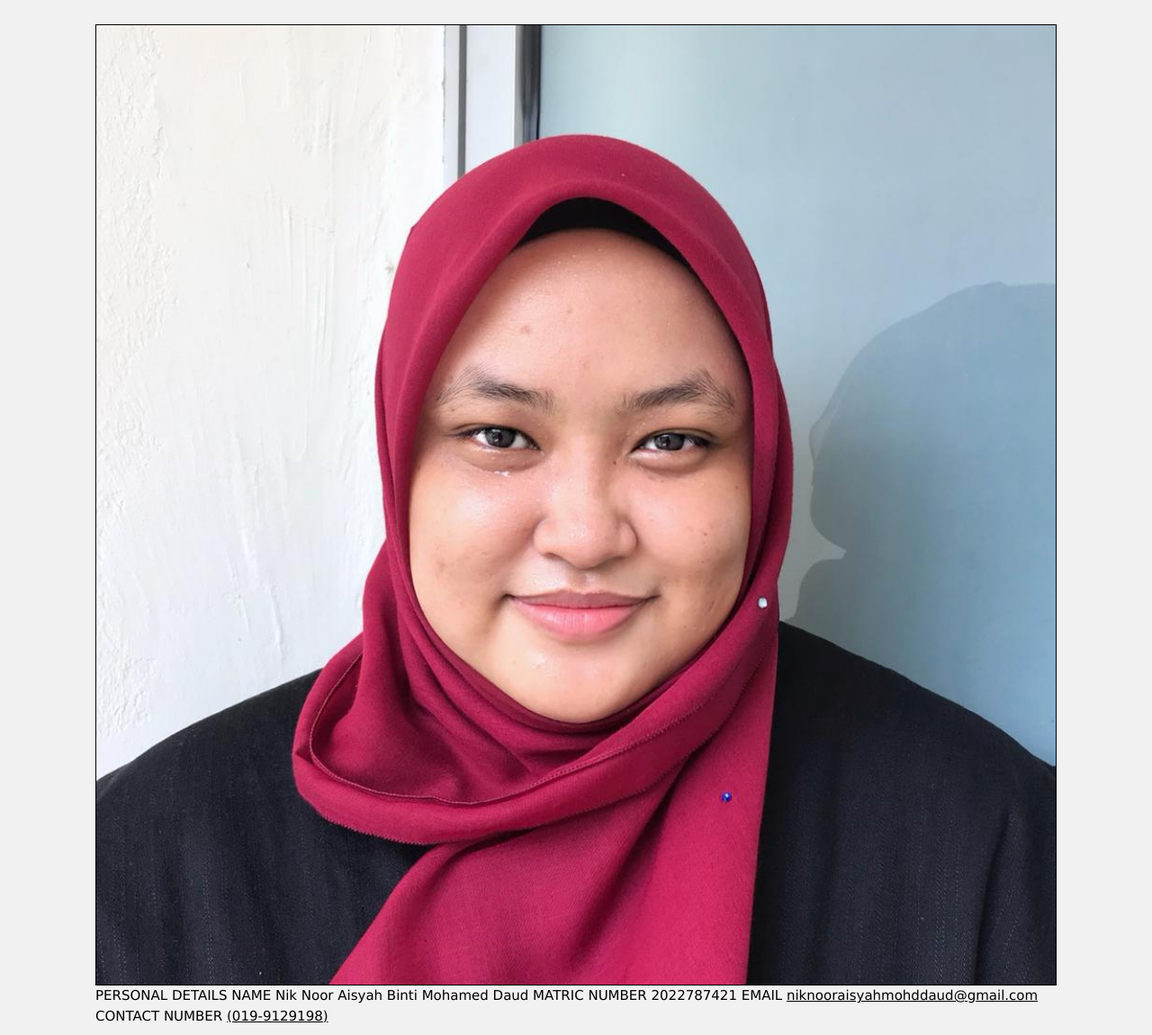
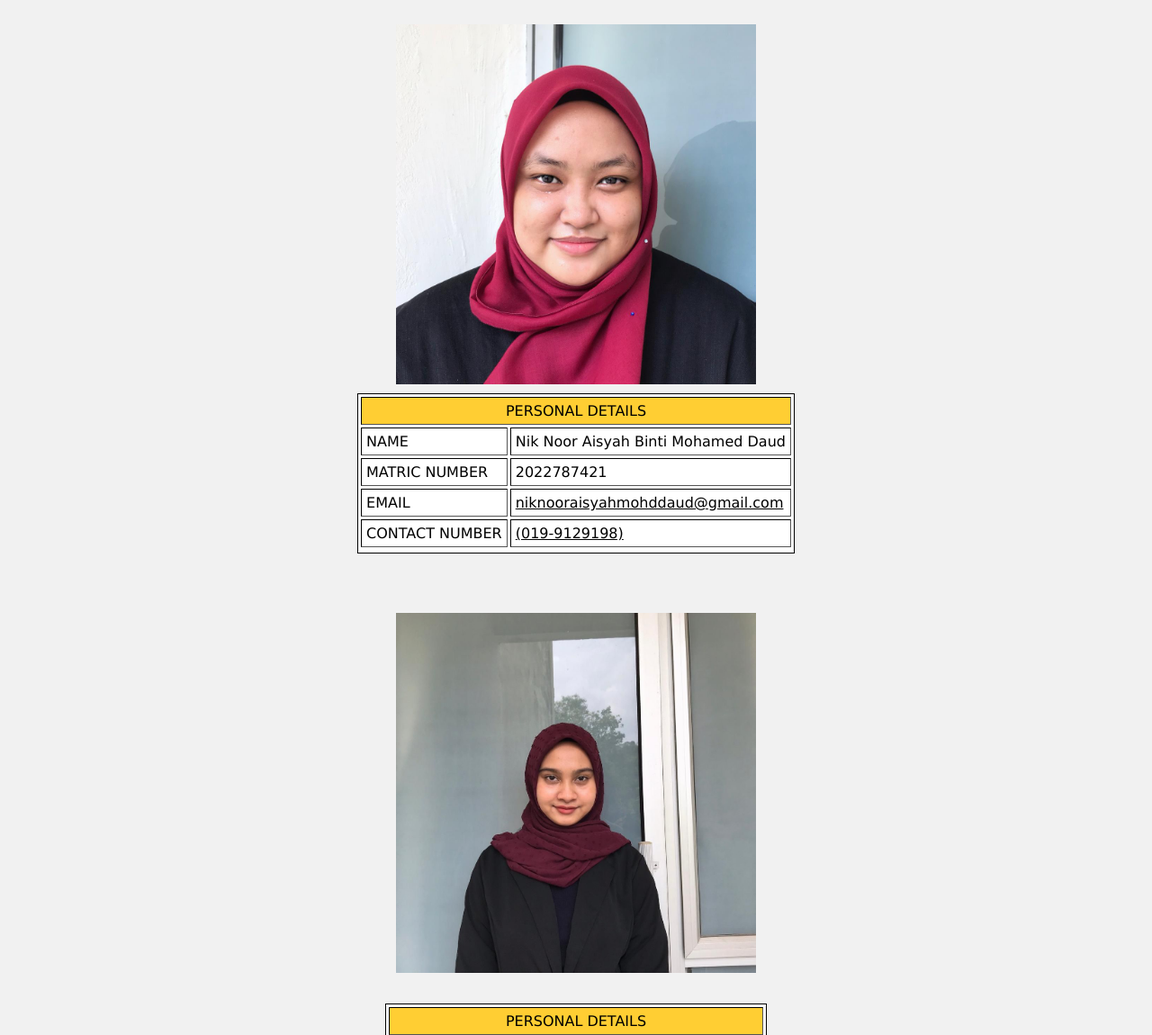
Before and after one commit to zulaikhaazizan/Dabong-Community--Aisyah-Aqmar-Zulaikha, a plain HTML site: page aboutus.html in a window 1280 px wide. Shown: the part 441-1591 px from the top of the page at 90% size. Drawn offline with nearby package versions, Linux system fonts and the light colour scheme; a web font is replaced by a local one.

Commit message:
latest aboutus

```diff
--- a/aboutus.html
+++ b/aboutus.html
@@ -54,6 +54,12 @@
     color: darkred;
     letter-spacing: 1px;
   }
+  h6
+		img
+		{
+			height: 400px;
+			width: 400px;
+		}
 
   li a:hover
    {
@@ -202,10 +208,11 @@
 			<p style="font-family: Century Gothic;font-size: 30px;"> This is page about us</p>
 		</div>
 
-
-	<img src="images/aisyahlatest.jpg"
-
-
+		<h6>
+			<center>
+				<img src="images/aisyahlatest.jpg"  width="300px">
+			</center>
+		</h6>
 
 	<table border="1" cellpadding="5" cellspacing = 3 bgcolor="white" table style="border:1px solid black;margin-left:auto;margin-right:auto;">
 		<tr>
@@ -228,9 +235,11 @@
 	</table>
 
 <div class="w3-container" style="padding:32px">
-	<br>
-	<img src = "images/zulaikha.jpeg" , width="100px" , height="500px" align="center"></img>
+	<h6>
+		<br>
+	<img src = "images/zulaikha.jpeg"  width="300px"  align="center"></img>
 	</br>
+	</h6>
 
 	<table border="1" cellpadding="5" cellspacing = 3 bgcolor="white" table style="border:1px solid black;margin-left:auto;margin-right:auto;">
 		<tr>
@@ -253,10 +262,11 @@
 	</table>
 
 <div class="w3-container" style="padding:32px">
+	<h6>
 	<br>
 	<img src = "images/najwa.jpeg" , width="100" , height="500" align="center"></img>
 	</br>
-
+	</h6>
 	<table border="1" cellpadding="5" cellspacing = 3 bgcolor="white" table style="border:1px solid black;margin-left:auto;margin-right:auto;">
 		<tr>
 			<td colspan="10" align="center" bgcolor="#FFCE33" >PERSONAL DETAILS</td>
```
